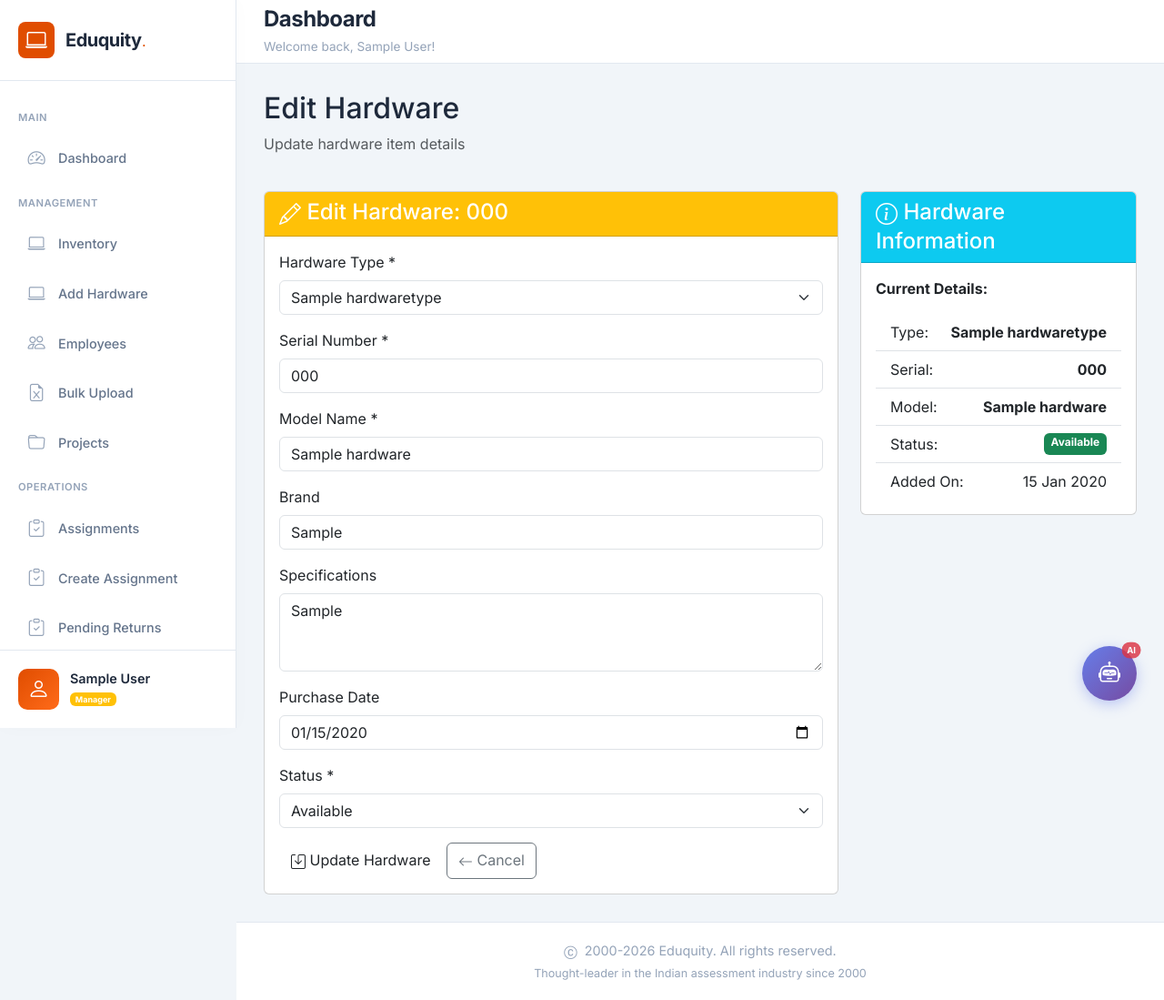
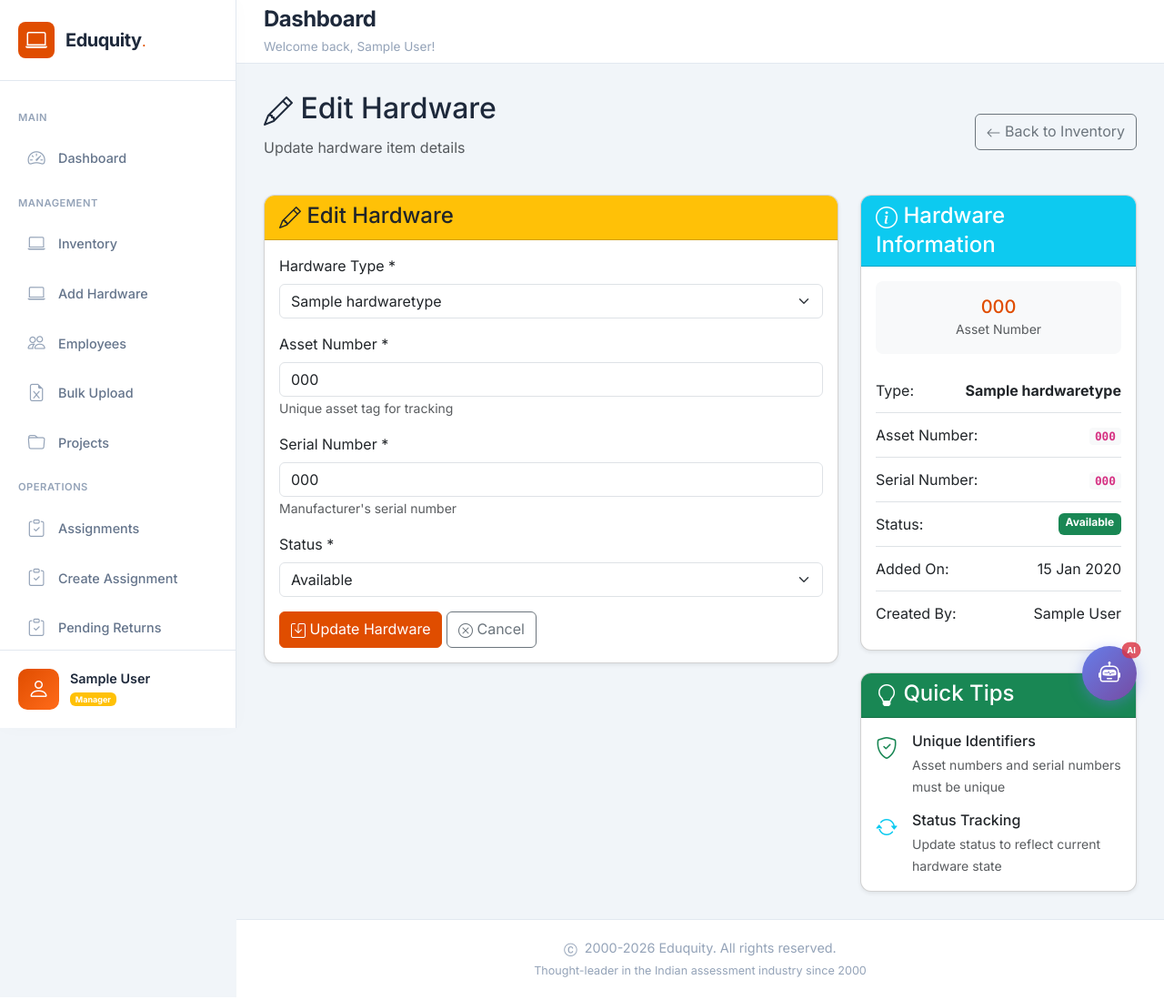
Before and after one commit to polimerakalyan/hardwareproject, a Django app: page /manager/edit-hardware/1/ in a window 1280 px wide. Shown: the whole page at 91% size. Run offline with Django 4.2, Linux system fonts and the light colour scheme; a user stored in the database is signed in; tables that the repository leaves empty hold one stand-in row (values such as "Sample post").

Commit message:
Update edit_hardware.html

```diff
--- a/hardware_management/templates/manager/edit_hardware.html
+++ b/hardware_management/templates/manager/edit_hardware.html
@@ -4,22 +4,32 @@
 {% block content %}
 <div class="row mb-4">
     <div class="col-md-12">
-        <h2>Edit Hardware</h2>
-        <p class="text-muted">Update hardware item details</p>
+        <div class="d-flex justify-content-between align-items-center">
+            <div>
+                <h2><i class="bi bi-pencil"></i> Edit Hardware</h2>
+                <p class="text-muted">Update hardware item details</p>
+            </div>
+            <div>
+                <a href="{% url 'manage_hardware' %}" class="btn btn-outline-secondary">
+                    <i class="bi bi-arrow-left"></i> Back to Inventory
+                </a>
+            </div>
+        </div>
     </div>
 </div>
 
 <div class="row">
     <div class="col-md-8">
-        <div class="card">
-            <div class="card-header bg-warning text-white">
+        <div class="card shadow-sm">
+            <div class="card-header bg-warning text-dark">
                 <h4 class="mb-0">
-                    <i class="bi bi-pencil"></i> Edit Hardware: {{ hardware.serial_number }}
+                    <i class="bi bi-pencil"></i> Edit Hardware
                 </h4>
             </div>
             <div class="card-body">
                 <form method="POST" action="{% url 'edit_hardware' hardware.id %}">
                     {% csrf_token %}
+
                     <div class="mb-3">
                         <label for="hardware_type" class="form-label">Hardware Type *</label>
                         <select class="form-select" id="hardware_type" name="hardware_type" required>
@@ -32,33 +42,17 @@
                     </div>
 
                     <div class="mb-3">
+                        <label for="asset_number" class="form-label">Asset Number *</label>
+                        <input type="text" class="form-control" id="asset_number" name="asset_number"
+                               value="{{ hardware.asset_number }}" required>
+                        <small class="text-muted">Unique asset tag for tracking</small>
+                    </div>
+
+                    <div class="mb-3">
                         <label for="serial_number" class="form-label">Serial Number *</label>
                         <input type="text" class="form-control" id="serial_number" name="serial_number"
                                value="{{ hardware.serial_number }}" required>
-                    </div>
-
-                    <div class="mb-3">
-                        <label for="model_name" class="form-label">Model Name *</label>
-                        <input type="text" class="form-control" id="model_name" name="model_name"
-                               value="{{ hardware.model_name }}" required>
-                    </div>
-
-                    <div class="mb-3">
-                        <label for="brand" class="form-label">Brand</label>
-                        <input type="text" class="form-control" id="brand" name="brand"
-                               value="{{ hardware.brand|default:'' }}">
-                    </div>
-
-                    <div class="mb-3">
-                        <label for="specifications" class="form-label">Specifications</label>
-                        <textarea class="form-control" id="specifications" name="specifications"
-                                  rows="3">{{ hardware.specifications|default:'' }}</textarea>
-                    </div>
-
-                    <div class="mb-3">
-                        <label for="purchase_date" class="form-label">Purchase Date</label>
-                        <input type="date" class="form-control" id="purchase_date" name="purchase_date"
-                               value="{{ hardware.purchase_date|date:'Y-m-d'|default:'' }}">
+                        <small class="text-muted">Manufacturer's serial number</small>
                     </div>
 
                     <div class="mb-3">
@@ -72,11 +66,16 @@
                         </select>
                     </div>
 
-                    <button type="submit" class="btn btn-eduquity">
+                    <div class="alert alert-info">
+                        <i class="bi bi-info-circle"></i>
+                        <strong>Note:</strong> Changing status may affect assignments.
+                    </div>
+
+                    <button type="submit" class="btn btn-primary">
                         <i class="bi bi-save"></i> Update Hardware
                     </button>
                     <a href="{% url 'manage_hardware' %}" class="btn btn-outline-secondary">
-                        <i class="bi bi-arrow-left"></i> Cancel
+                        <i class="bi bi-x-circle"></i> Cancel
                     </a>
                 </form>
             </div>
@@ -84,30 +83,36 @@
     </div>
 
     <div class="col-md-4">
-        <div class="card">
+        <div class="card shadow-sm mb-4">
             <div class="card-header bg-info text-white">
                 <h4 class="mb-0">
                     <i class="bi bi-info-circle"></i> Hardware Information
                 </h4>
             </div>
             <div class="card-body">
-                <p><strong>Current Details:</strong></p>
+                <div class="text-center mb-3">
+                    <div class="bg-light rounded-3 p-3">
+                        <h5 class="mb-0 text-primary">{{ hardware.asset_number }}</h5>
+                        <small class="text-muted">Asset Number</small>
+                    </div>
+                </div>
+
                 <ul class="list-group list-group-flush">
                     <li class="list-group-item d-flex justify-content-between">
                         <span>Type:</span>
                         <strong>{{ hardware.hardware_type.name }}</strong>
                     </li>
                     <li class="list-group-item d-flex justify-content-between">
-                        <span>Serial:</span>
-                        <strong>{{ hardware.serial_number }}</strong>
+                        <span>Asset Number:</span>
+                        <strong><code>{{ hardware.asset_number }}</code></strong>
                     </li>
                     <li class="list-group-item d-flex justify-content-between">
-                        <span>Model:</span>
-                        <strong>{{ hardware.model_name }}</strong>
+                        <span>Serial Number:</span>
+                        <strong><code>{{ hardware.serial_number }}</code></strong>
                     </li>
                     <li class="list-group-item d-flex justify-content-between">
                         <span>Status:</span>
-                        <span class="badge bg-{% if hardware.status == 'available' %}success{% elif hardware.status == 'assigned' %}warning{% elif hardware.status == 'in_use' %}info{% else %}danger{% endif %}">
+                        <span class="badge {% if hardware.status == 'available' %}bg-success{% elif hardware.status == 'assigned' %}bg-warning text-dark{% elif hardware.status == 'in_use' %}bg-info{% else %}bg-danger{% endif %}">
                             {{ hardware.get_status_display }}
                         </span>
                     </li>
@@ -115,14 +120,77 @@
                         <span>Added On:</span>
                         <span>{{ hardware.created_at|date:"d M Y" }}</span>
                     </li>
+                    <li class="list-group-item d-flex justify-content-between">
+                        <span>Created By:</span>
+                        <span>{{ hardware.created_by.get_full_name|default:hardware.created_by.username }}</span>
+                    </li>
                 </ul>
+            </div>
+        </div>
 
-                <div class="alert alert-warning mt-3">
-                    <i class="bi bi-exclamation-triangle"></i>
-                    <strong>Note:</strong> Changing status may affect assignments.
+        <div class="card shadow-sm">
+            <div class="card-header bg-success text-white">
+                <h4 class="mb-0">
+                    <i class="bi bi-lightbulb"></i> Quick Tips
+                </h4>
+            </div>
+            <div class="card-body">
+                <div class="d-flex mb-3">
+                    <i class="bi bi-shield-check fs-4 text-success me-3"></i>
+                    <div>
+                        <h6 class="mb-1">Unique Identifiers</h6>
+                        <small class="text-muted">Asset numbers and serial numbers must be unique</small>
+                    </div>
+                </div>
+                <div class="d-flex">
+                    <i class="bi bi-arrow-repeat fs-4 text-info me-3"></i>
+                    <div>
+                        <h6 class="mb-1">Status Tracking</h6>
+                        <small class="text-muted">Update status to reflect current hardware state</small>
+                    </div>
                 </div>
             </div>
         </div>
     </div>
 </div>
+
+<style>
+    .card {
+        border-radius: 12px;
+        overflow: hidden;
+        transition: transform 0.2s ease, box-shadow 0.2s ease;
+    }
+
+    .card:hover {
+        transform: translateY(-2px);
+        box-shadow: 0 8px 20px rgba(0,0,0,0.08) !important;
+    }
+
+    code {
+        background-color: #f8f9fa;
+        padding: 2px 6px;
+        border-radius: 4px;
+        font-size: 0.8rem;
+    }
+
+    .list-group-item {
+        border-left: none;
+        border-right: none;
+        padding: 0.75rem 0;
+    }
+
+    .list-group-item:first-child {
+        border-top: none;
+    }
+
+    .list-group-item:last-child {
+        border-bottom: none;
+    }
+
+    @media (max-width: 768px) {
+        .col-md-8, .col-md-4 {
+            margin-bottom: 20px;
+        }
+    }
+</style>
 {% endblock %}
```
